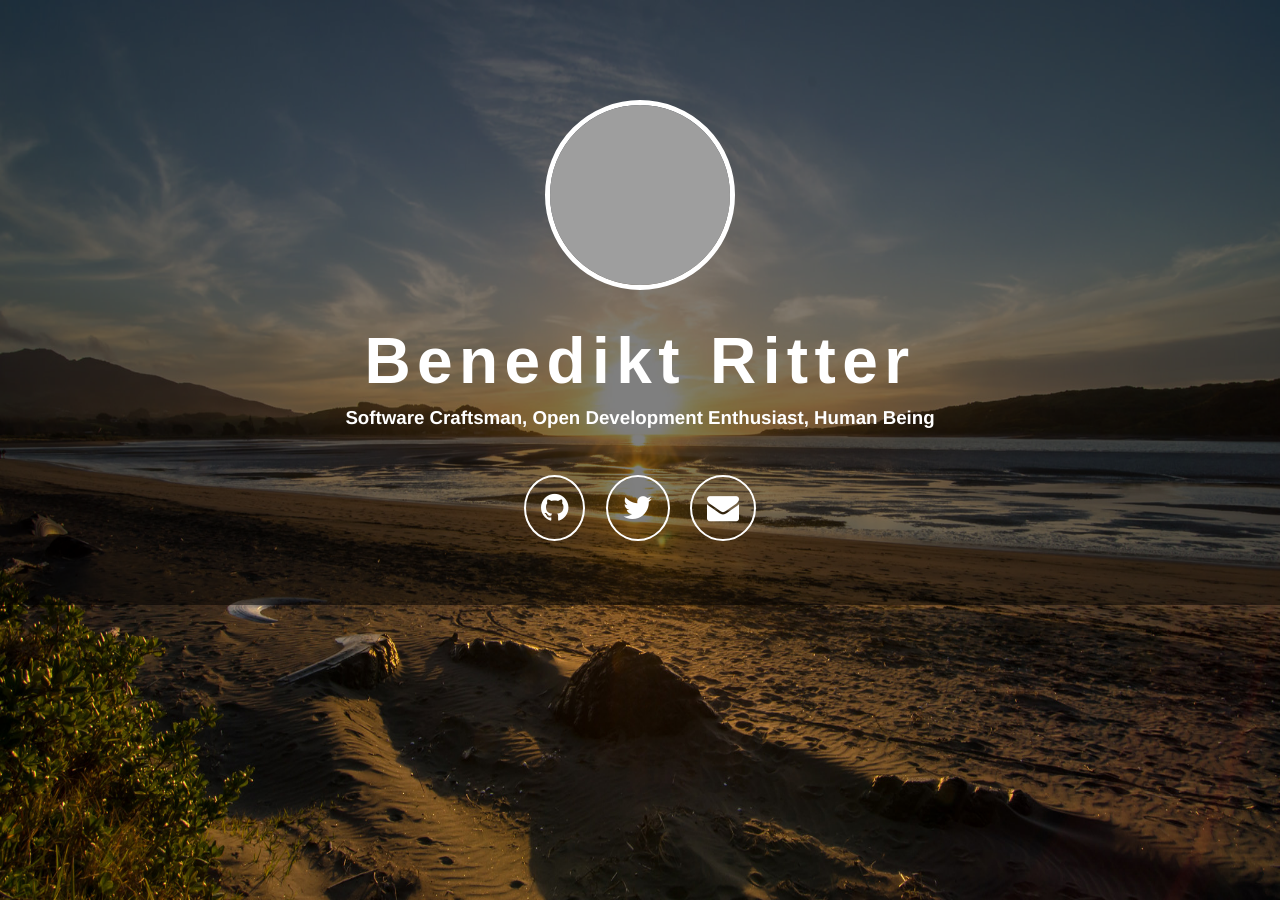
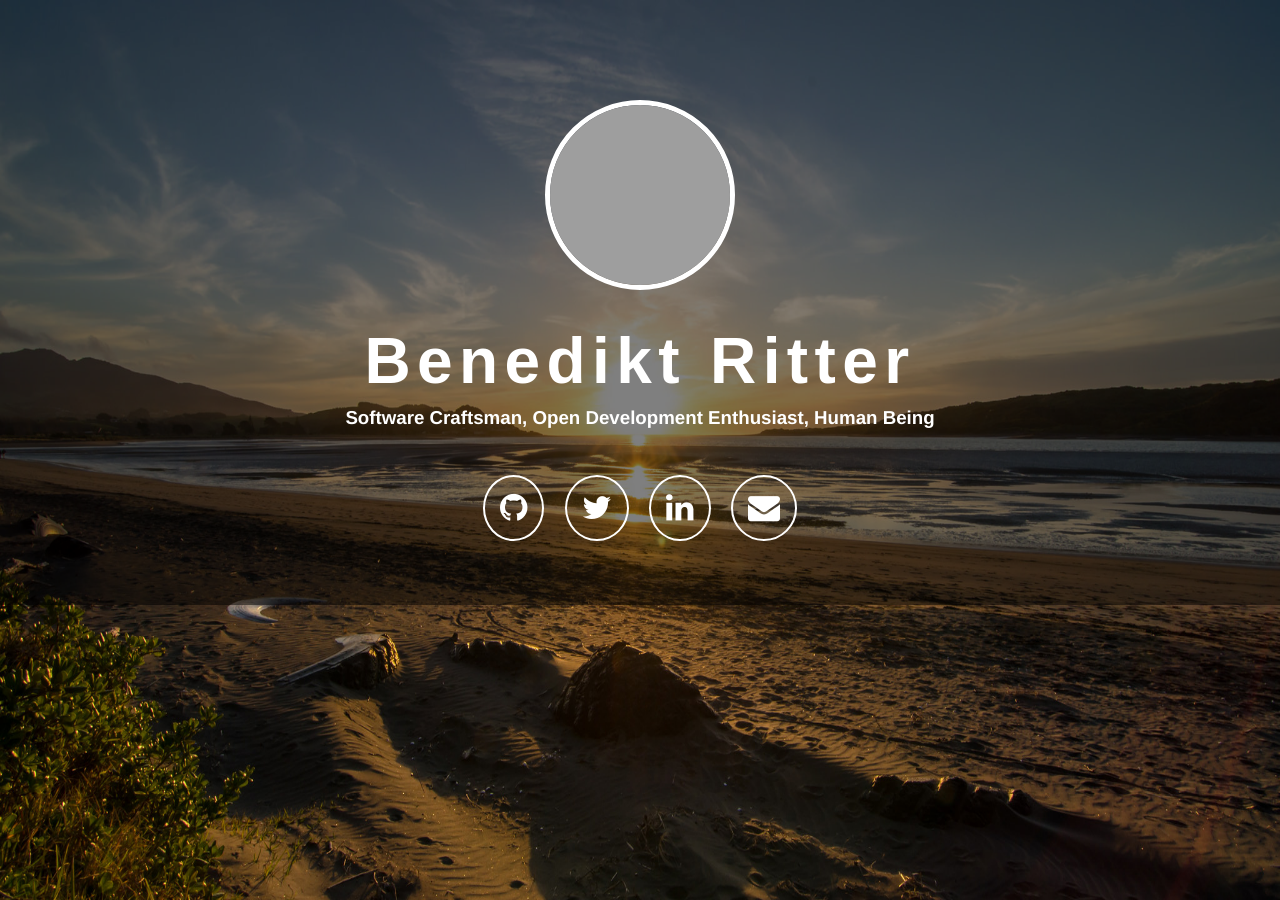
Before and after one commit to britter/britter.github.io, a Jekyll site: the page built from index.html, in a window 1280 px wide. Built offline with Jekyll 4.4.1, drawn with Linux system fonts in a browser that asks for light colours; nearby versions of some CDN libraries; grey boxes are pictures that could not be loaded.

Commit message:
Add linkedin link

```diff
--- a/_config.yml
+++ b/_config.yml
@@ -8,6 +8,7 @@ url: "http://www.benediktritter.de"
 email: benedikt.ritter@codecentric.de
 github_username:  britter
 twitter_username: benediktritter
+linkedin_username: benedikt-ritter-83847b84
 
 avatar: yes
 #avatar_img_path: "imgs/avatar.jpg""
--- a/_includes/header.html
+++ b/_includes/header.html
@@ -23,6 +23,9 @@
             {% if site.medium_username %}
             <li><a class="fa fa-2x fa-medium" href="https://medium.com/@{{ site.medium_username }}"><span class="description">Medium</span></a></li>
             {% endif %}
+            {% if site.linkedin_username %}
+            <li><a class="fa fa-2x fa-linkedin" href="https://linkedin.com/in/{{ site.linkedin_username }}"><span class="description">Linkedin</span></a></li>
+            {% endif %}
             {% if site.email %}
             <li><a class="fa fa-2x fa-envelope" href="mailto:{{ site.email }}"><span class="description">Email</span></a></li>
             {% endif %}
```
